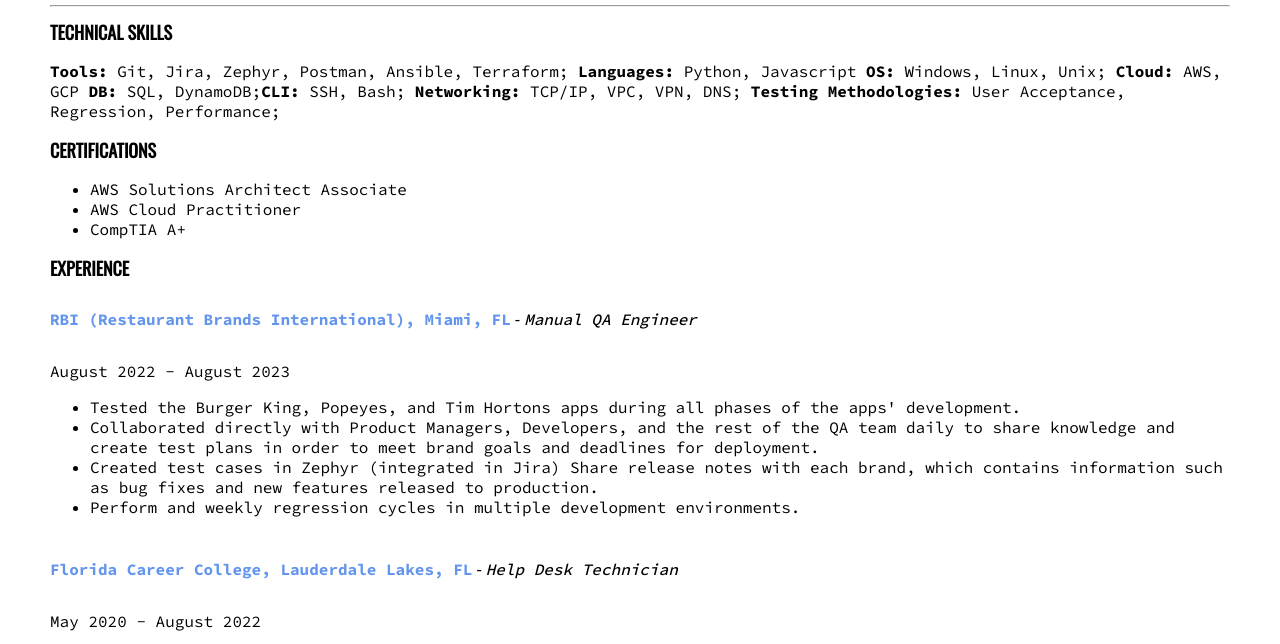
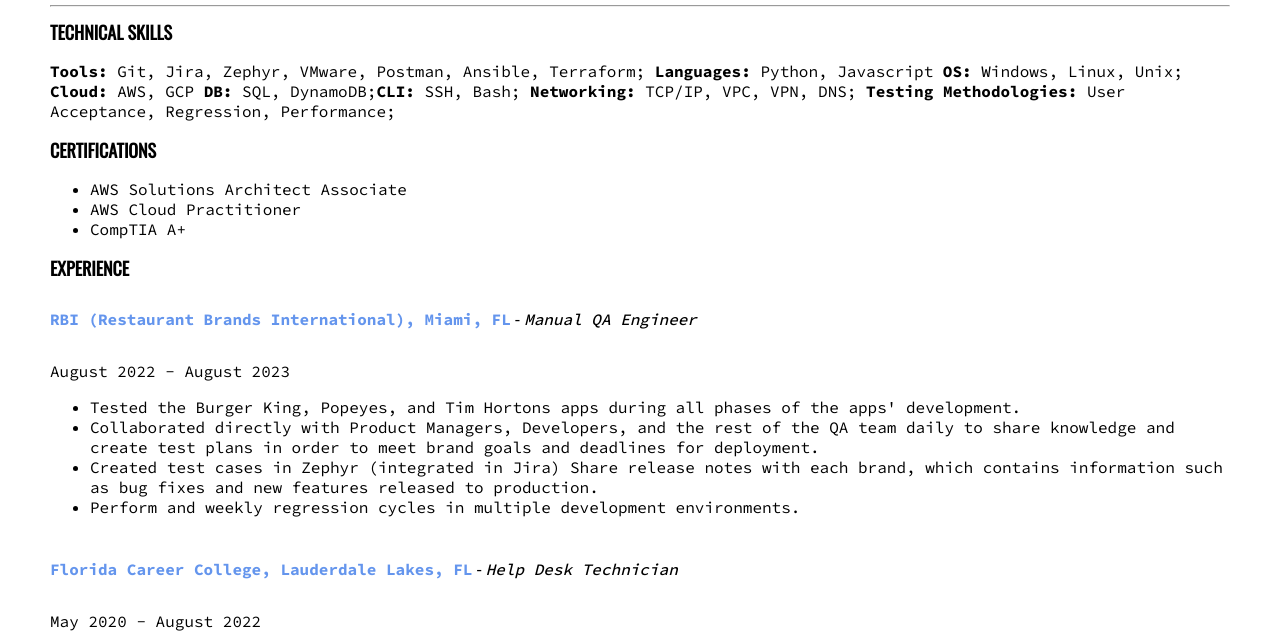
Before and after one commit to mndmde/aws-resume, a plain HTML site: page website/index.html in a window 1280 px wide. Shown: the part 126-770 px from the top of the page. Drawn offline with nearby package versions, Linux system fonts and the light colour scheme; no server answers.

Commit message:
added VMware in tools

```diff
--- a/website/index.html
+++ b/website/index.html
@@ -23,7 +23,7 @@
 <div>
     <h1>Technical Skills</h1>
     <p class="description">
-        <b>Tools:</b> Git, Jira, Zephyr, Postman, Ansible, Terraform; <b>Languages:</b> Python, Javascript
+        <b>Tools:</b> Git, Jira, Zephyr, VMware, Postman, Ansible, Terraform; <b>Languages:</b> Python, Javascript
         <b>OS:</b> Windows, Linux, Unix; <b>Cloud:</b> AWS, GCP <b>DB:</b> SQL, DynamoDB;<b>CLI:</b> SSH, Bash;
         <b>Networking:</b> TCP/IP, VPC, VPN, DNS; <b>Testing Methodologies:</b> User Acceptance, Regression, Performance;
     </p>
```
